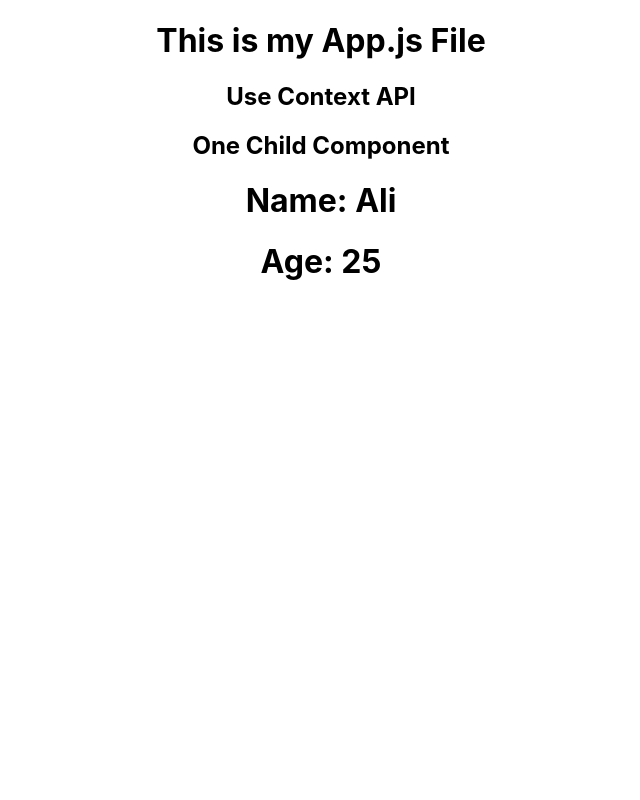
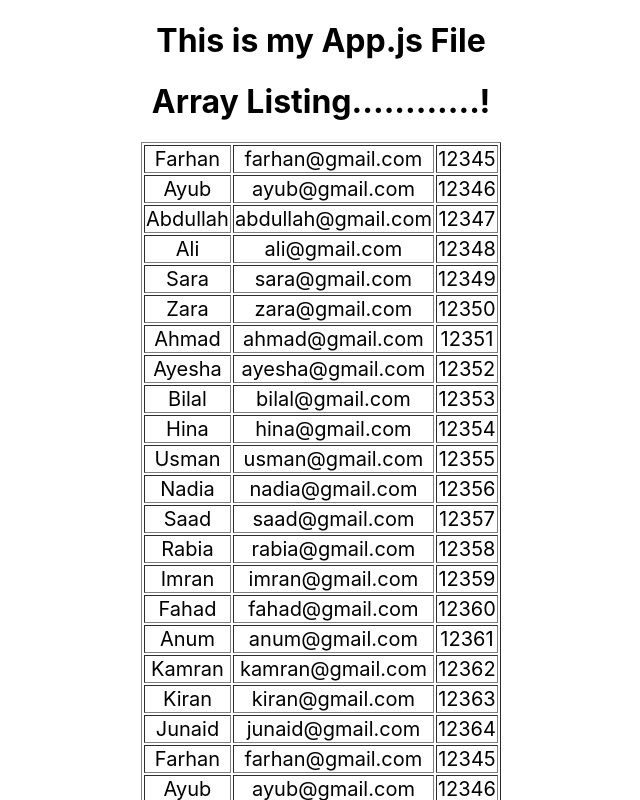
Before and after one commit to Farhan559/React_Project, a React (Create React App) app: page /company/students in a window 1280 px wide. Shown: the top 800 px of the page, without its empty margins (319-959 px from the left). Built offline with nearby package versions, Linux system fonts and the light colour scheme.

Commit message:
feat: Add Array Listing

```diff
--- a/src/App.js
+++ b/src/App.js
@@ -1,7 +1,8 @@
 // import React,{useState} from 'react';
 import { useState } from 'react';
 import './App.css';
-import UseContext from './components/API Context/UseContext';
+// import UseContext from './components/API Context/UseContext';
+import ArrayListing from './components/ArrayListing';
 // import One from './components/API Context/One';
 // import Calculator from './Calculator';
 // import Home from './components/My routes/Home';
@@ -89,8 +90,9 @@ function App() {
       </Routes>
       </BrowserRouter> */}
       {/* <ContextApiWithHooks /> */}
-      <UseContext />
+      {/* <UseContext /> */}
       {/* <One /> */}
+      <ArrayListing />
     </div>
   );
 }
--- /dev/null
+++ b/src/components/ArrayListing.jsx
@@ -0,0 +1,92 @@
+import React from 'react'
+
+const ArrayListing = () => {
+    // const employees = ["farhan","ALi","Ayub","Abdullah"]
+    //     employees.map((emp)=>{
+    //         console.log('my name is ',emp);
+        // })
+    // key value pairs
+    const employees = [
+        { name: "Farhan", email: "farhan@gmail.com", contact: "12345" },
+        { name: "Ayub", email: "ayub@gmail.com", contact: "12346" },
+        { name: "Abdullah", email: "abdullah@gmail.com", contact: "12347" },
+        { name: "Ali", email: "ali@gmail.com", contact: "12348" },
+        { name: "Sara", email: "sara@gmail.com", contact: "12349" },
+        { name: "Zara", email: "zara@gmail.com", contact: "12350" },
+        { name: "Ahmad", email: "ahmad@gmail.com", contact: "12351" },
+        { name: "Ayesha", email: "ayesha@gmail.com", contact: "12352" },
+        { name: "Bilal", email: "bilal@gmail.com", contact: "12353" },
+        { name: "Hina", email: "hina@gmail.com", contact: "12354" },
+        { name: "Usman", email: "usman@gmail.com", contact: "12355" },
+        { name: "Nadia", email: "nadia@gmail.com", contact: "12356" },
+        { name: "Saad", email: "saad@gmail.com", contact: "12357" },
+        { name: "Rabia", email: "rabia@gmail.com", contact: "12358" },
+        { name: "Imran", email: "imran@gmail.com", contact: "12359" },
+        { name: "Fahad", email: "fahad@gmail.com", contact: "12360" },
+        { name: "Anum", email: "anum@gmail.com", contact: "12361" },
+        { name: "Kamran", email: "kamran@gmail.com", contact: "12362" },
+        { name: "Kiran", email: "kiran@gmail.com", contact: "12363" },
+        { name: "Junaid", email: "junaid@gmail.com", contact: "12364" },
+        { name: "Farhan", email: "farhan@gmail.com", contact: "12345" },
+        { name: "Ayub", email: "ayub@gmail.com", contact: "12346" },
+        { name: "Abdullah", email: "abdullah@gmail.com", contact: "12347" },
+        { name: "Ali", email: "ali@gmail.com", contact: "12348" },
+        { name: "Sara", email: "sara@gmail.com", contact: "12349" },
+        { name: "Zara", email: "zara@gmail.com", contact: "12350" },
+        { name: "Ahmad", email: "ahmad@gmail.com", contact: "12351" },
+        { name: "Ayesha", email: "ayesha@gmail.com", contact: "12352" },
+        { name: "Bilal", email: "bilal@gmail.com", contact: "12353" },
+        { name: "Hina", email: "hina@gmail.com", contact: "12354" },
+        { name: "Usman", email: "usman@gmail.com", contact: "12355" },
+        { name: "Nadia", email: "nadia@gmail.com", contact: "12356" },
+        { name: "Saad", email: "saad@gmail.com", contact: "12357" },
+        { name: "Rabia", email: "rabia@gmail.com", contact: "12358" },
+        { name: "Imran", email: "imran@gmail.com", contact: "12359" },
+        { name: "Fahad", email: "fahad@gmail.com", contact: "12360" },
+        { name: "Anum", email: "anum@gmail.com", contact: "12361" },
+        { name: "Kamran", email: "kamran@gmail.com", contact: "12362" },
+        { name: "Kiran", email: "kiran@gmail.com", contact: "12363" },
+        { name: "Farhan", email: "farhan@gmail.com", contact: "12345" },
+        { name: "Ayub", email: "ayub@gmail.com", contact: "12346" },
+        { name: "Abdullah", email: "abdullah@gmail.com", contact: "12347" },
+        { name: "Ali", email: "ali@gmail.com", contact: "12348" },
+        { name: "Sara", email: "sara@gmail.com", contact: "12349" },
+        { name: "Zara", email: "zara@gmail.com", contact: "12350" },
+        { name: "Ahmad", email: "ahmad@gmail.com", contact: "12351" },
+        { name: "Ayesha", email: "ayesha@gmail.com", contact: "12352" },
+        { name: "Bilal", email: "bilal@gmail.com", contact: "12353" },
+        { name: "Hina", email: "hina@gmail.com", contact: "12354" },
+        { name: "Usman", email: "usman@gmail.com", contact: "12355" },
+        { name: "Nadia", email: "nadia@gmail.com", contact: "12356" },
+        { name: "Saad", email: "saad@gmail.com", contact: "12357" },
+        { name: "Rabia", email: "rabia@gmail.com", contact: "12358" },
+        { name: "Imran", email: "imran@gmail.com", contact: "12359" },
+        { name: "Fahad", email: "fahad@gmail.com", contact: "12360" },
+        { name: "Anum", email: "anum@gmail.com", contact: "12361" },
+        { name: "Kamran", email: "kamran@gmail.com", contact: "12362" },
+        { name: "Kiran", email: "kiran@gmail.com", contact: "12363" }
+    ];
+
+    return (
+    <>
+        <h1>Array Listing............!</h1>
+        <table border='1' style={{margin:"auto"}}>
+            <tbody style={{padding:'5px',fontSize:'20px'}}>
+                {
+                    employees.map((emp,index)=>{
+                        return(
+                        <tr key={index}>
+                            <td >{emp.name}</td>
+                            <td>{emp.email}</td>
+                            <td>{emp.contact}</td>
+                        </tr>
+                );
+                    })
+                }
+            </tbody>
+        </table>
+    </>
+  )
+}
+
+export default ArrayListing
```
